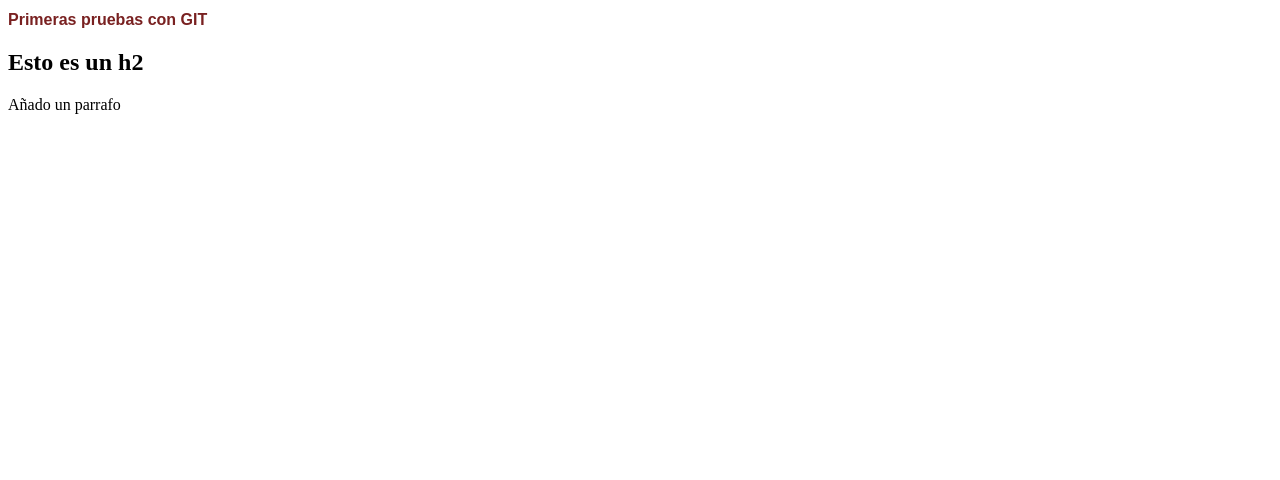
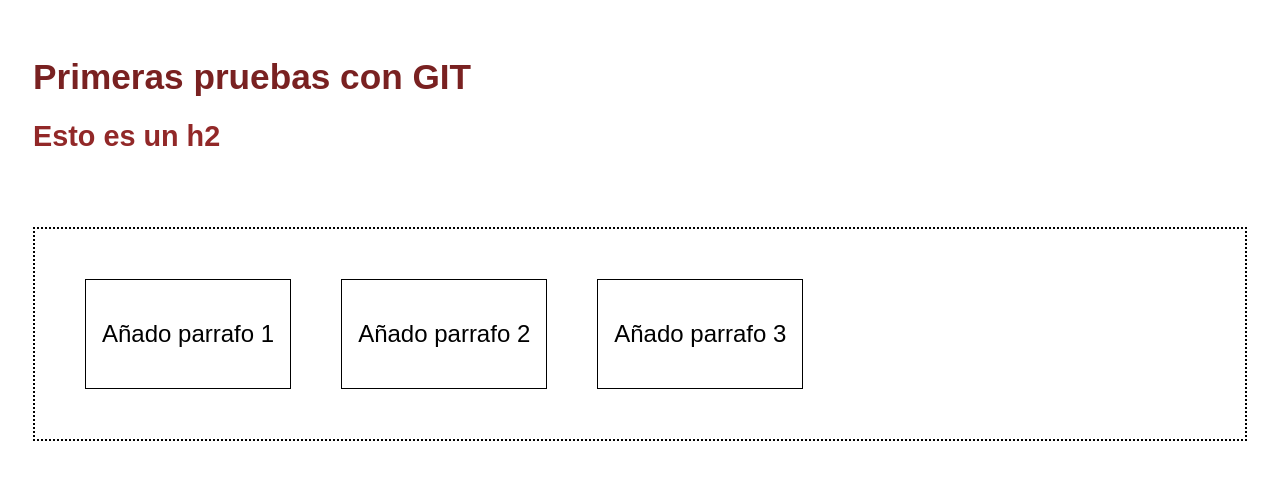
Before and after one commit to ra13ul/proyecto-GIT, a plain HTML site: page index.html in a window 1280 px wide. Drawn offline with Linux system fonts and the light colour scheme.

Commit message:
mofified css, adding flexbox

```diff
--- a/index.html
+++ b/index.html
@@ -7,11 +7,15 @@
     <title>index</title>
 </head>
 <body>
-    <div>
-        <h1>Primeras pruebas con GIT</h1>
-        <h2>Esto es un h2</h2>
+    <div class="eqe-title">
+        <h1 class="eqe-h1">Primeras pruebas con GIT</h1>
+        <h2 class="eqe-h2">Esto es un h2</h2>
     </div>
 
-    <div><p>Añado un parrafo</p></div>
+    <div class="eqe-box">
+        <div class="eqe-box-flex"><p>Añado parrafo 1</p></div>
+        <div class="eqe-box-flex"><p>Añado parrafo 2</p></div>
+        <div class="eqe-box-flex"><p>Añado parrafo 3</p></div>
+    </div>
 </body>
 </html>
--- a/styles.css
+++ b/styles.css
@@ -1,5 +1,28 @@
-h1 {
-    font-size: 16px;
+* {font-family: Arial, Helvetica, sans-serif; }
+h1 {font-size: 2.2rem;
     color: rgb(121, 33, 33);
-    font-family: Arial, Helvetica, sans-serif;
 }
+
+h2 {font-size: 1.8rem;
+    color: rgb(146, 40, 40);}
+
+p {font-size: 1.5rem;}
+
+
+.eqe-title{
+    padding: 25px;
+    font-size: 20px;
+}
+.eqe-box{
+    display: flex;
+    text-align: center;
+    padding: 25px;
+    margin: 25px;
+    border: 2px, dotted, black;
+}
+
+.eqe-box-flex {
+    border: 1px, solid, black;
+    padding: 1rem;
+    margin: 25px;
+}
```
